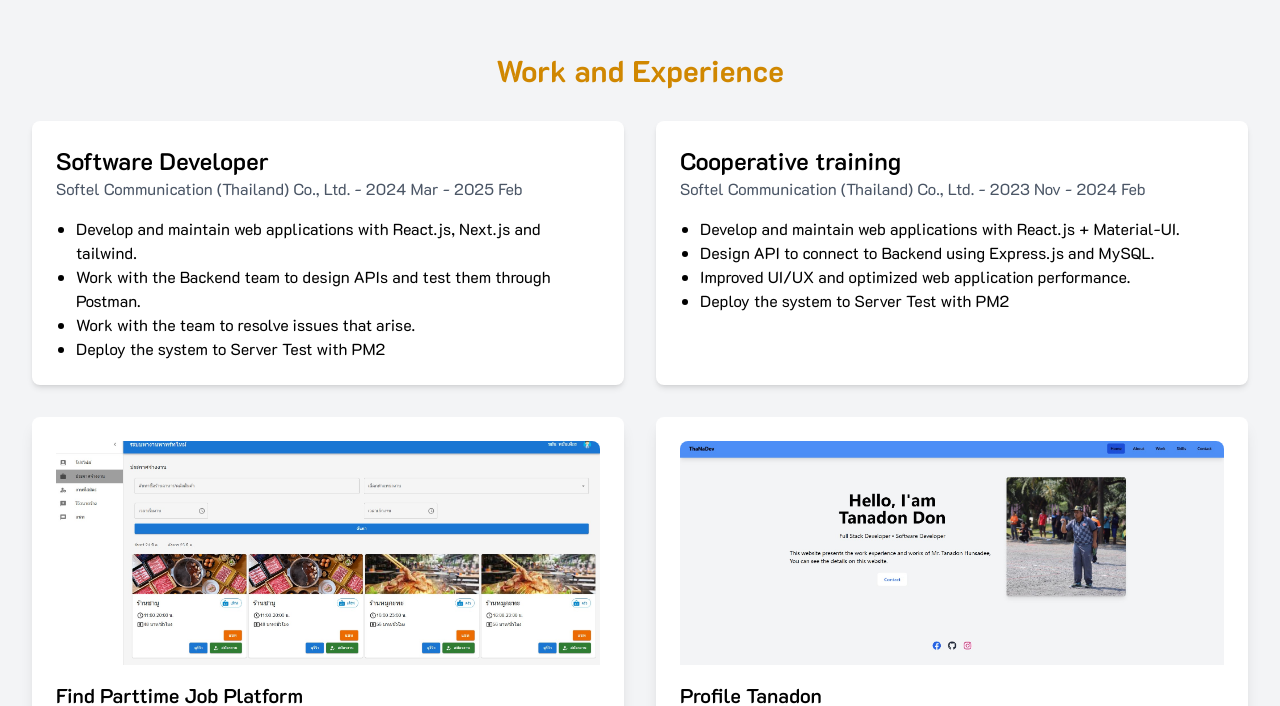
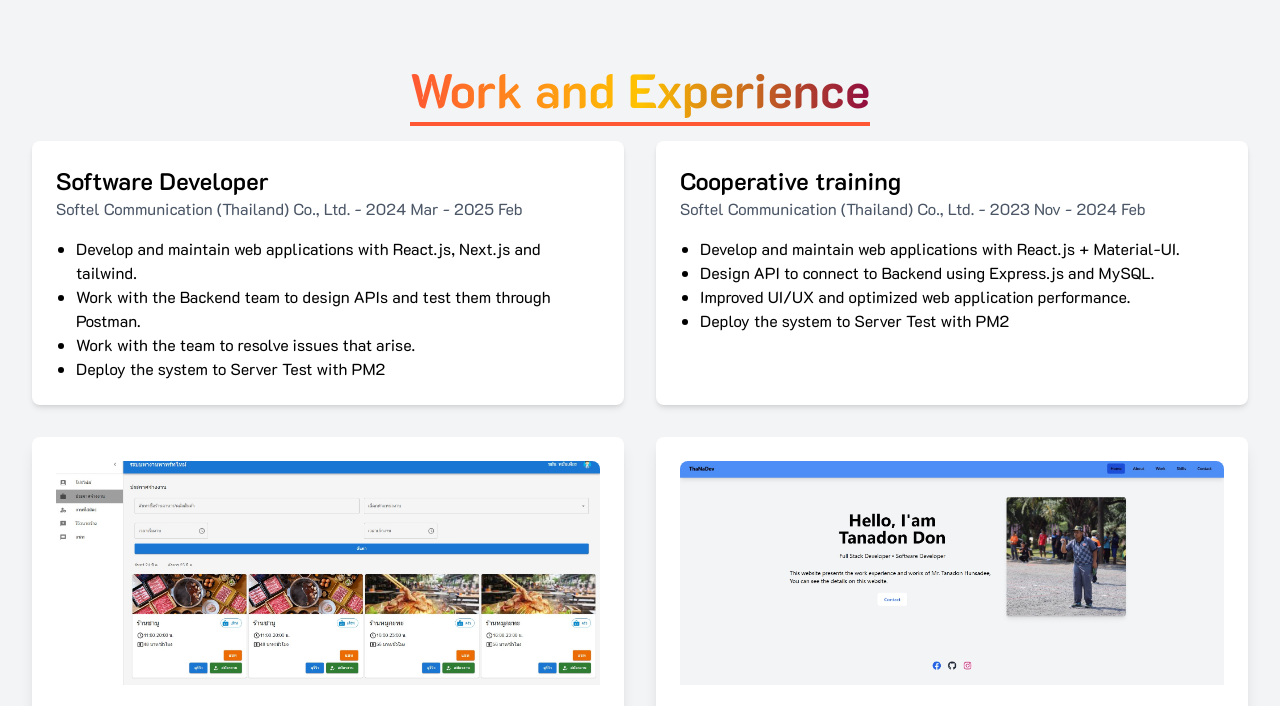
Before and after one commit to tanadonhundev/thana-dev-next, a Next.js app: page / in a window 1280 px wide. Shown: the part 1867-2573 px from the top of the page. Built offline with nearby package versions, Linux system fonts and the light colour scheme.

Commit message:
custom css h1

```diff
--- a/src/app/globals.css
+++ b/src/app/globals.css
@@ -1,26 +1,44 @@
-@import 'tailwindcss';
+@import "tailwindcss";
 
-@theme {
-  --font-k2d: 'K2D';
-  --animate-marquee: marquee 10s linear infinite;
-  --animate-wiggle: wiggle 1s ease-in-out infinite;
+/* 🔽 ตัวแปร custom property */
+:root {
+  --font-k2d: "K2D", sans-serif;
+  --primary-color: #ff5733; /* สีหลัก (แดง-ส้ม) */
+  --secondary-color: #ffc300; /* สีรอง (เหลือง) */
+  --accent-color: #900c3f; /* สีเน้น (แดงเข้ม) */
+  --bg-light: #f5f5f5; /* พื้นหลังสีอ่อน */
+}
 
-  @keyframes marquee {
-    0% {
-      transform: translateX(100%);
-    }
-    100% {
-      transform: translateX(-100%);
-    }
-  }
-  @keyframes wiggle {
-    0%,
-    100% {
-      transform: rotate(-3deg);
-    }
-    50% {
-      transform: rotate(3deg);
-    }
+/* ใช้ CSS Variables ในสไตล์ต่าง ๆ */
+h1 {
+  font-size: 3rem;
+  font-weight: bold;
+  margin-bottom: 1rem;
+  position: relative;
+  background: linear-gradient(
+    to right,
+    var(--primary-color),
+    var(--secondary-color),
+    var(--accent-color)
+  );
+  -webkit-background-clip: text;
+  color: transparent;
+}
+
+h1::after {
+  content: "";
+  position: absolute;
+  bottom: -1px;
+  left: 0;
+  width: 0;
+  height: 4px;
+  background-color: #ff5733;
+  animation: underline 0.5s forwards;
+}
+
+@keyframes underline {
+  to {
+    width: 100%;
   }
 }
 
@@ -30,6 +48,6 @@
   ::before,
   ::backdrop,
   ::file-selector-button {
-    border-color: var(--color-gray-200, currentcolor);
+    border-color: var(--tw-border-color, currentcolor);
   }
 }
--- a/src/views/ContactSection.tsx
+++ b/src/views/ContactSection.tsx
@@ -6,9 +6,9 @@ export default function ContactSection() {
       <section id="contact" className="bg-gray-50 py-12">
         <div className="max-w-7xl mx-auto px-4 sm:px-6 lg:px-8">
           <div className="text-center mb-10">
-            <h2 className="text-3xl sm:text-4xl font-bold  text-yellow-600">
-              Contact Me
-            </h2>
+            <div className="flex justify-center">
+              <h1>Contact Me</h1>
+            </div>
             <p className="text-lg text-gray-600 mt-4">
               Feel free to reach out if you have any questions or want to
               collaborate!
--- a/src/views/HomeSection.tsx
+++ b/src/views/HomeSection.tsx
@@ -9,12 +9,12 @@ export default function HomeSection() {
         <div className="max-w-7xl mx-auto px-4 sm:px-6 lg:px-8 h-screen flex flex-col md:flex-row items-center justify-between">
           {/* คอลัมน์ข้อความ */}
           <div className="max-w-7xl mx-auto px-4 sm:px-6 lg:px-8 flex flex-col items-center justify-center text-center h-screen">
-            <h1 className="text-4xl sm:text-6xl font-bold transition duration-300 hover:scale-105">
+            <p className="text-4xl sm:text-6xl font-bold transition duration-300 hover:scale-105">
               Hello, I&apos;am
-            </h1>
-            <h1 className="text-4xl sm:text-6xl font-bold transition duration-300 hover:scale-105">
+            </p>
+            <p className="text-4xl sm:text-6xl font-bold transition duration-300 hover:scale-105">
               Tanadon Don
-            </h1>
+            </p>
             <div className="overflow-hidden w-full mt-4">
               <p className="text-lg sm:text-xl p-2 ">
                 Full Stack Developer • Software Developer
--- a/src/views/SkillSection.tsx
+++ b/src/views/SkillSection.tsx
@@ -37,9 +37,9 @@ export default function SkillSection() {
         }`}
       >
         <div className="max-w-7xl mx-auto px-4 sm:px-6 lg:px-8 ">
-          <h2 className="font-roboto text-3xl font-bold text-center mb-8 text-yellow-600">
-            Skills
-          </h2>
+          <div className="flex justify-center">
+            <h1>Skills</h1>
+          </div>
           <div className="grid grid-cols-1 sm:grid-cols-2 md:grid-cols-3 gap-8">
             <motion.div
               initial={{ opacity: 0, x: -50 }}
--- a/src/views/WorkSection.tsx
+++ b/src/views/WorkSection.tsx
@@ -38,9 +38,9 @@ export default function WorkSection() {
         }`}
       >
         <div className="max-w-7xl mx-auto px-4 sm:px-6 lg:px-8">
-          <h2 className="text-3xl font-bold text-center mb-8 text-yellow-600">
-            Work and Experience
-          </h2>
+          <div className="flex justify-center">
+            <h1>Work and Experience</h1>
+          </div>
           <div className="grid grid-cols-1 md:grid-cols-2 gap-8">
             {/* Card แรก: เลื่อนจากซ้าย + มีเอฟเฟกต์ hover */}
             <motion.div
```
